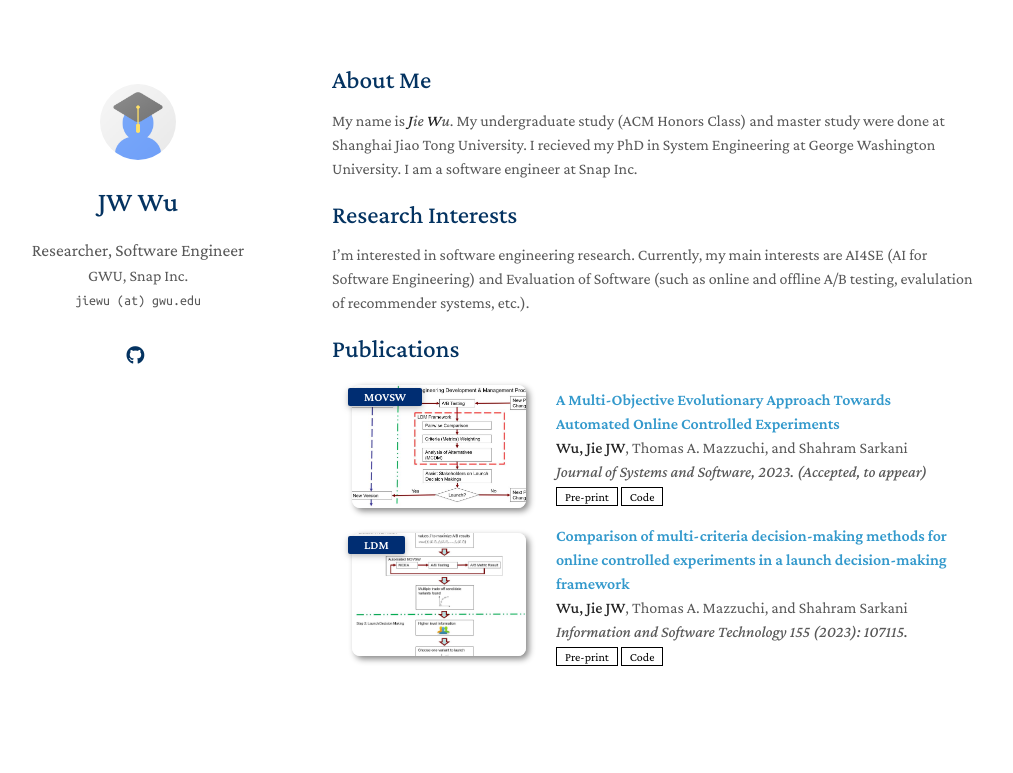
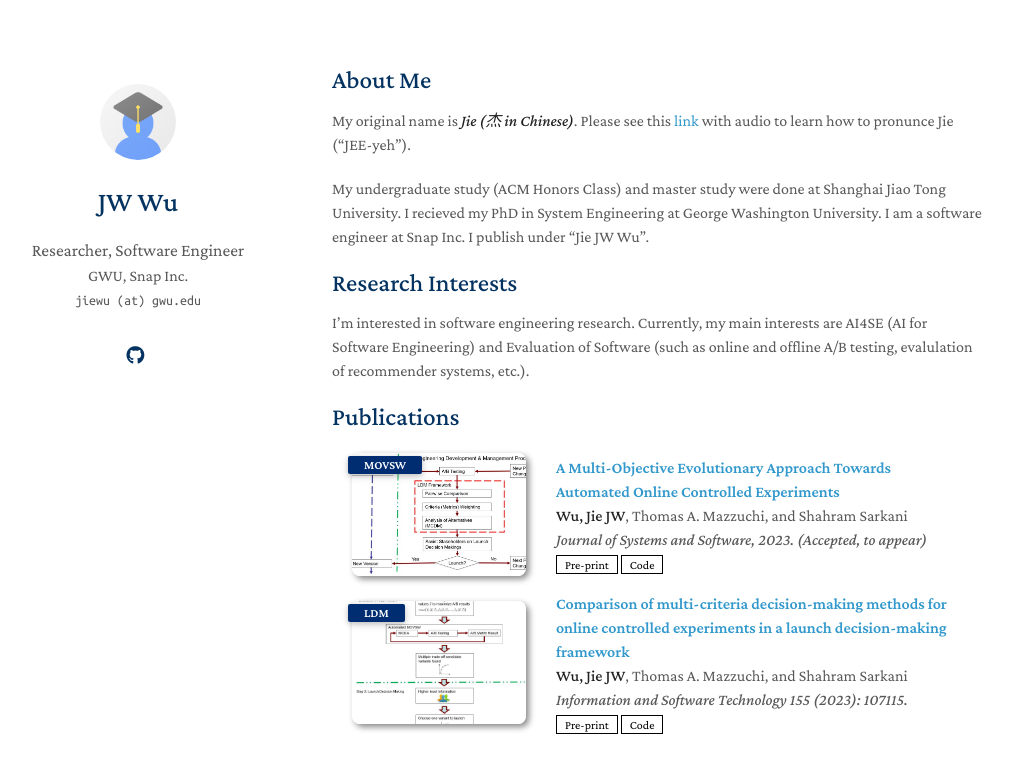
Before and after one commit to yaoyao-liu/minimal-light, a Jekyll site: the page built from index.md, in a window 1280 px wide. Shown: the top 773 px of the page, without its empty margins (138-1151 px from the left). Built offline with Jekyll 4.4.1, drawn with Linux system fonts in a browser that asks for light colours; nearby versions of some CDN libraries; a style sheet for code colours, icons or effects is not loaded; our own code applies the rules of GitHub Pages for plain Markdown files.

Commit message:
Update index.md

```diff
--- a/index.md
+++ b/index.md
@@ -3,7 +3,9 @@ layout: homepage
 ---
 
 ## About Me
-My name is _**J**ie **W**u_. My undergraduate study (ACM Honors Class) and master study were done at Shanghai Jiao Tong University. I recieved my PhD in System Engineering at George Washington University. I am a software engineer at Snap Inc.
+My original name is _**Jie (杰 in Chinese)**_. Please see this [link](https://en.wiktionary.org/wiki/ji%C3%A9) with audio to learn how to pronunce Jie ("JEE-yeh").
+
+My undergraduate study (ACM Honors Class) and master study were done at Shanghai Jiao Tong University. I recieved my PhD in System Engineering at George Washington University. I am a software engineer at Snap Inc. I publish under "Jie JW Wu".
 
 ## Research Interests
 I'm interested in software engineering research. Currently, my main interests are AI4SE (AI for Software Engineering) and Evaluation of Software (such as online and offline A/B testing, evalulation of recommender systems, etc.).
```
